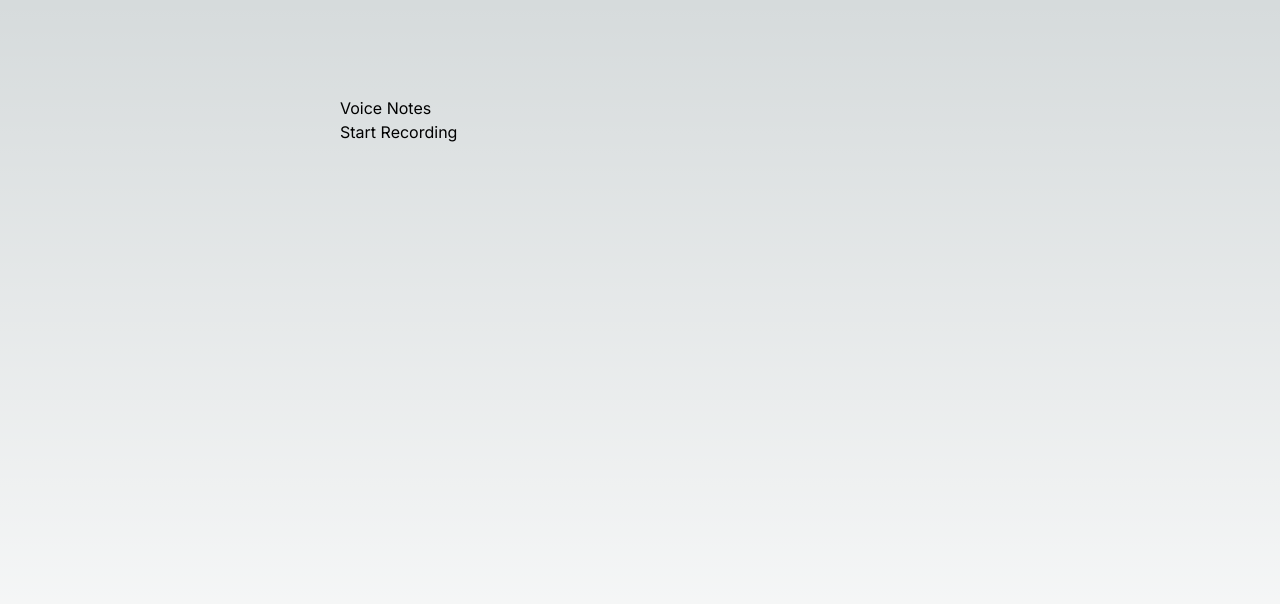
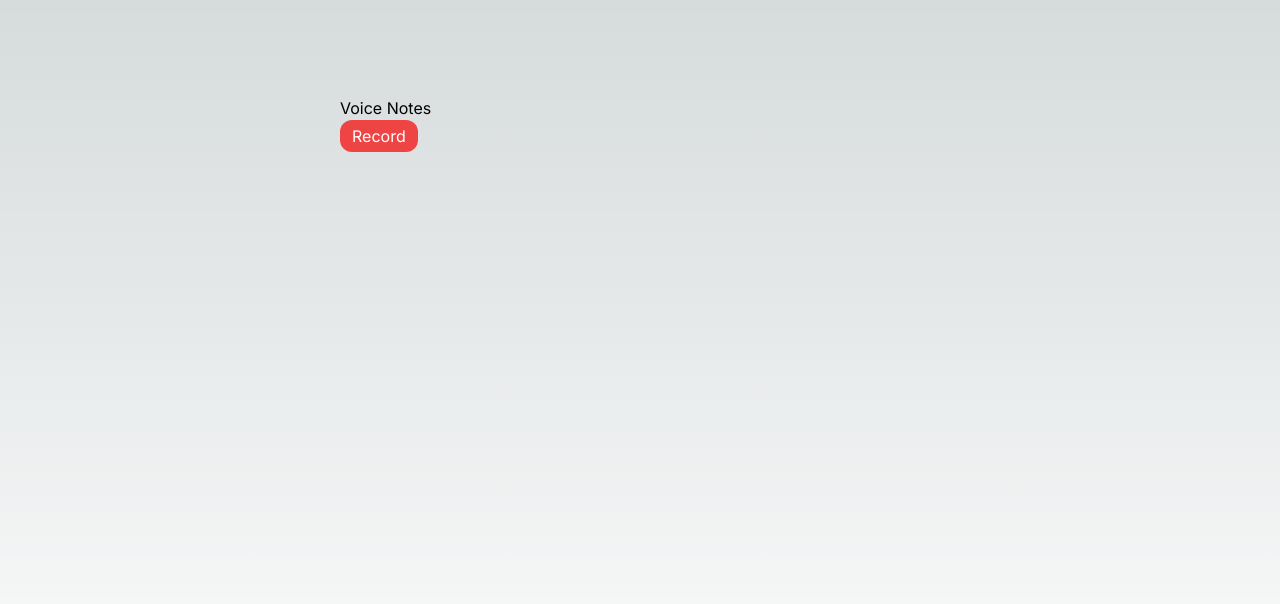
Before and after one commit to vincemaina/dictaite, a Next.js app: page / in a window 1280 px wide. Shown: the top 604 px of the page. Built offline with nearby package versions, Linux system fonts and the light colour scheme.

Commit message:
fix: live recording level not showing

```diff
--- a/src/components/recorder.tsx
+++ b/src/components/recorder.tsx
@@ -44,8 +44,6 @@ const Recorder = () => {
         const dataArray = new Uint8Array(bufferLength);
 
         const draw = () => {
-            if (!isRecording) return;
-
             requestAnimationFrame(draw);
 
             analyser.getByteTimeDomainData(dataArray);
@@ -144,15 +142,14 @@ const Recorder = () => {
 
     return (
         <div>
-            <button onClick={isRecording ? handleStopRecording : handleStartRecording}>
-                {isRecording ? 'Stop Recording' : 'Start Recording'}
+            <button onClick={isRecording ? handleStopRecording : handleStartRecording} className='bg-red-500 text-white px-3 py-1 rounded-xl'>
+                {isRecording ? 'Stop' : 'Record'}
             </button>
             <canvas ref={canvasRef} width="600" height="100" />
             <ul>
                 {audioUrls.map(({ id, url, blob }) => (
                     <li key={id}>
                         <button onClick={() => handleDelete(id)}>Delete</button>
-                        {/* <button onClick={() => handleDrawWaveform(blob, canvasRef.current)}>Draw Waveform</button> */}
                         <Waveform blob={blob} url={url}/>
                     </li>
                 ))}
```
